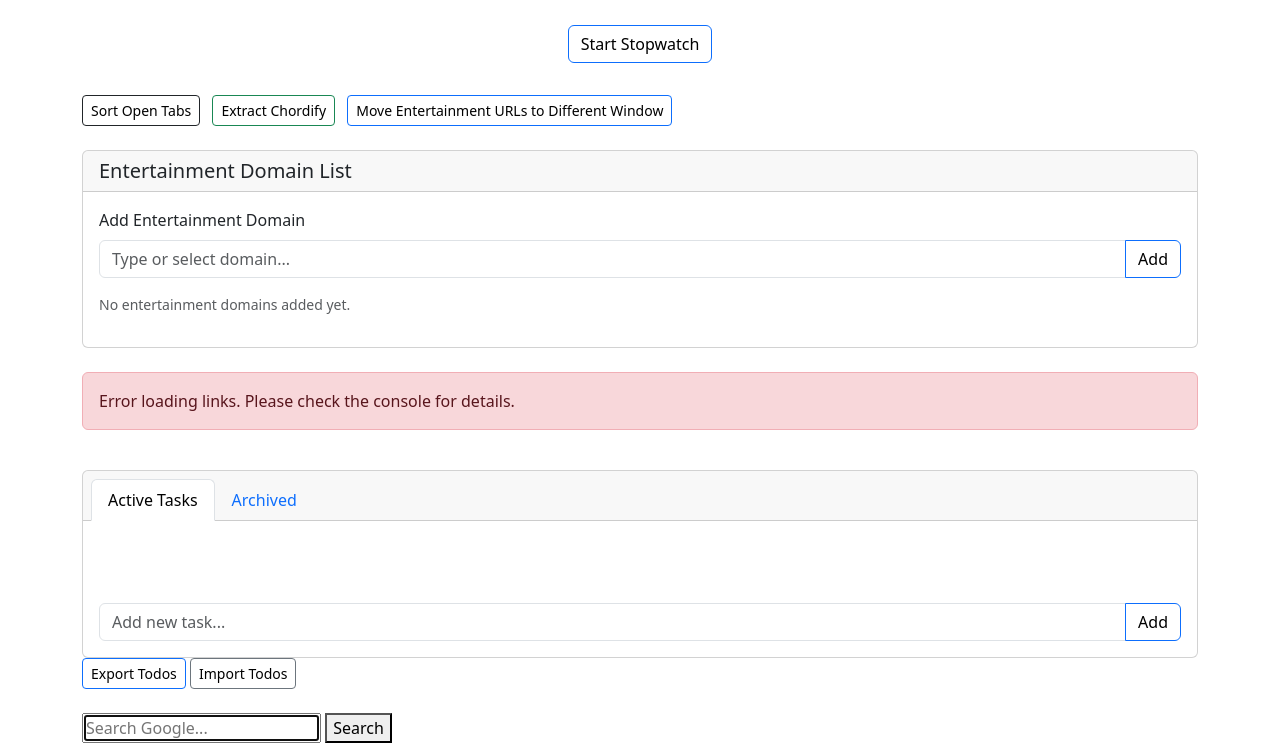
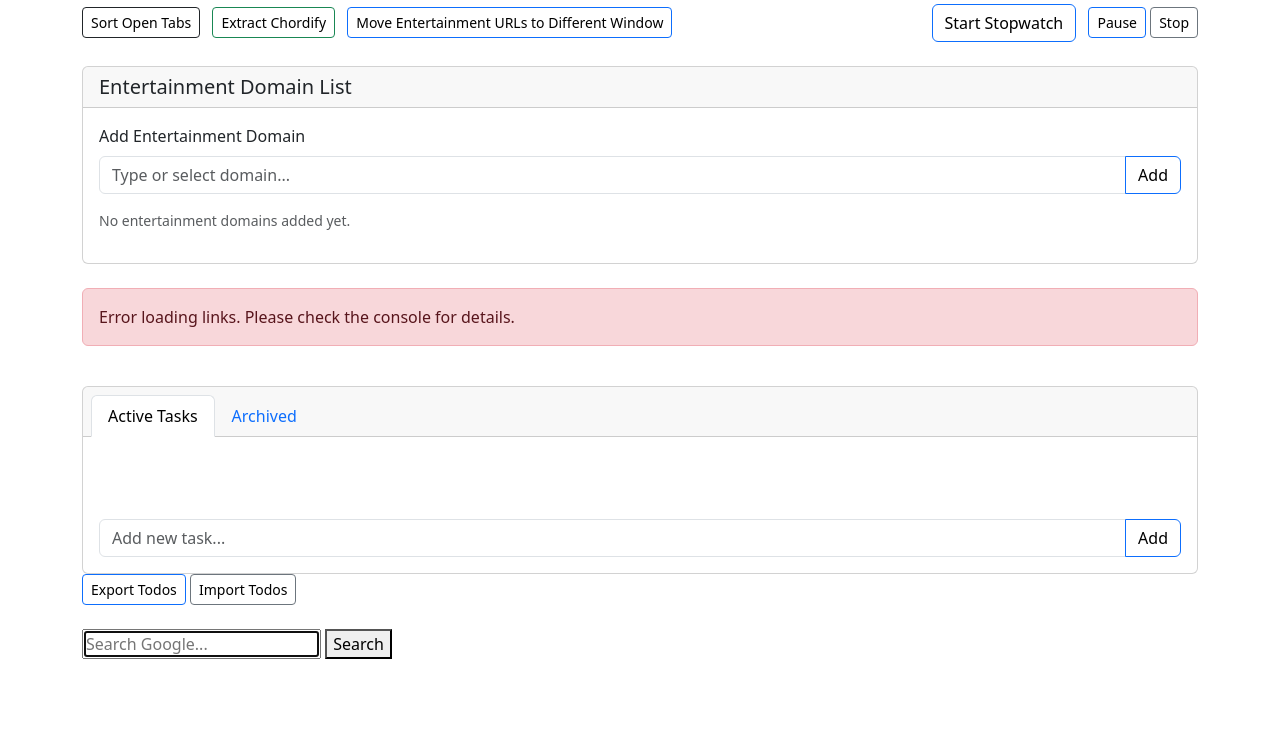
Before and after one commit to ernop/meh-tabs, a browser extension: page newtab.html in a window 1280 px wide. Shown: the part 212-955 px from the top of the page. After the commit the page ends 871 px from the top, so only its background shows below. Drawn offline with nearby package versions, Linux system fonts and the light colour scheme; no server answers.

Commit message:
entertainment separation

```diff
--- a/newtab.html
+++ b/newtab.html
@@ -14,22 +14,24 @@
 
 <body>
   <div class="container py-4 main-container">
+    <div class="display-3 mb-4" id="time"></div>
     <div class="display-4 text-primary mb-4">Hello, You!</div>
-    <div class="display-3 mb-4" id="time"></div>
-    <div class="stopwatch-container mb-4">
-      <div id="stopwatch" class="display-4">
-        <button class="btn btn-outline-primary" id="start-stopwatch">Start Stopwatch</button>
+    <div class="d-flex justify-content-between align-items-center mb-4">
+      <div>
+        <button class="btn btn-sm btn-outline-dark" id="sort-tabs">Sort Open Tabs</button>
+        <button class="btn btn-sm btn-outline-success ms-2" id="extract-chordify">Extract Chordify</button>
+        <button class="btn btn-sm btn-outline-primary ms-2" id="move-entertainment">Move Entertainment URLs to Different Window</button>
       </div>
-      <div id="stopwatch-controls" class="mt-2" style="display: none;">
-        <button class="btn btn-primary btn-sm" id="pause-stopwatch">Pause</button>
-        <button class="btn btn-secondary btn-sm" id="stop-stopwatch">Stop</button>
+      <div class="stopwatch-container">
+        <div id="stopwatch" class="d-inline-block">
+          <button class="btn btn-outline-primary" id="start-stopwatch">Start Stopwatch</button>
+        </div>
+        <div id="stopwatch-controls" class="d-inline-block ms-2" style="display: none;">
+          <button class="btn btn-primary btn-sm" id="pause-stopwatch">Pause</button>
+          <button class="btn btn-secondary btn-sm" id="stop-stopwatch">Stop</button>
+        </div>
       </div>
     </div>
-  <div class="mb-4">
-    <button class="btn btn-sm btn-outline-dark" id="sort-tabs">Sort Open Tabs</button>
-    <button class="btn btn-sm btn-outline-success ms-2" id="extract-chordify">Extract Chordify</button>
-    <button class="btn btn-sm btn-outline-primary ms-2" id="move-entertainment">Move Entertainment URLs to Different Window</button>
-  </div>
 
   <div class="card mb-4">
     <div class="card-header">
```
Also changed, not shown: background.js (+9 -0 lines).
